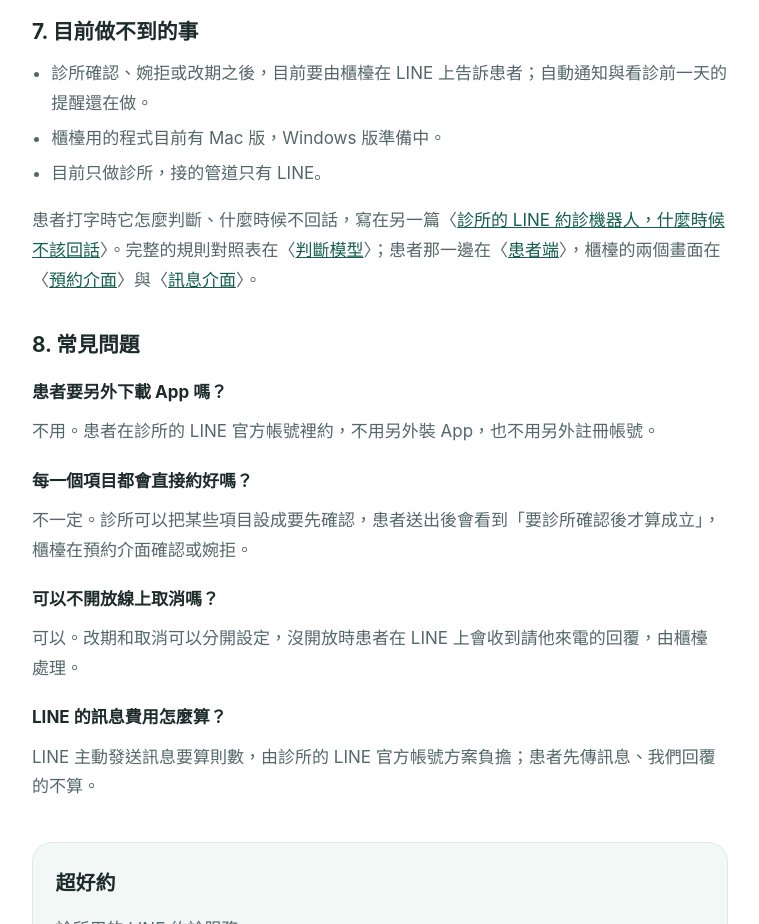
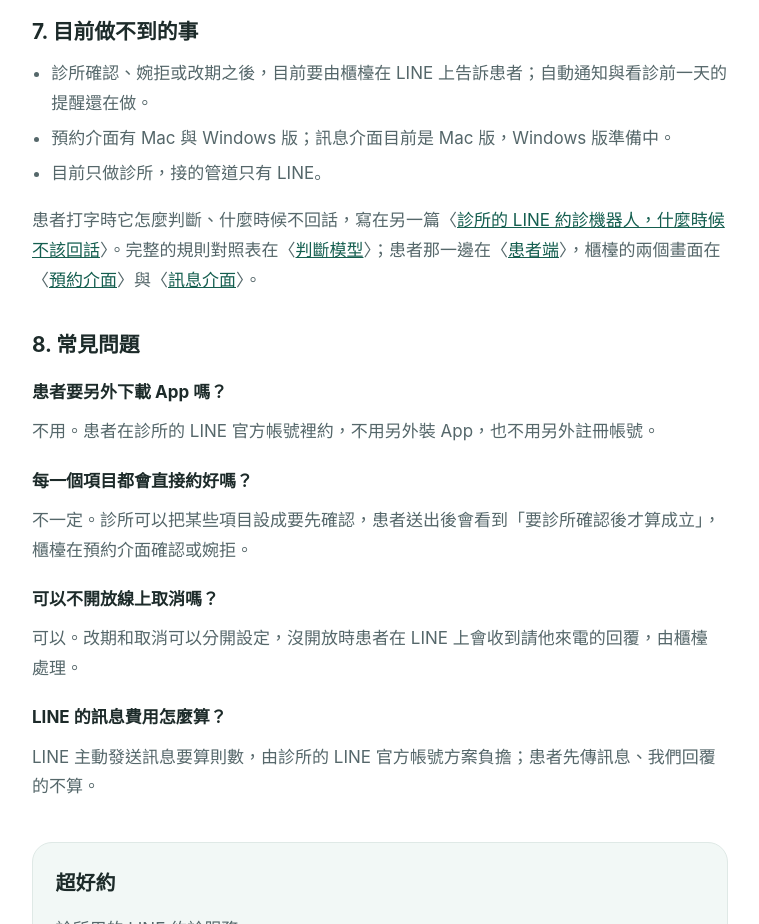
Before and after one commit to sona-orbit/chaohaoyue, a plain HTML site: page blog/clinic-line-official-account-online-booking/index.html in a window 1280 px wide. Shown: the part 3140-4064 px from the top of the page, without its empty margins (260-1019 px from the left). Drawn offline with Linux system fonts and the light colour scheme.

Commit message:
Article: Windows availability matches the site
Co-Authored-By: Claude Opus 5.5 <noreply@anthropic.com>

```diff
--- a/blog/clinic-line-official-account-online-booking/index.html
+++ b/blog/clinic-line-official-account-online-booking/index.html
@@ -96,7 +96,7 @@
 <section id="part-7"><h2>7. 目前做不到的事</h2>
 <ul>
 <li>診所確認、婉拒或改期之後，目前要由櫃檯在 LINE 上告訴患者；自動通知與看診前一天的提醒還在做。</li>
-<li>櫃檯用的程式目前有 Mac 版，Windows 版準備中。</li>
+<li>預約介面有 Mac 與 Windows 版；訊息介面目前是 Mac 版，Windows 版準備中。</li>
 <li>目前只做診所，接的管道只有 LINE。</li>
 </ul>
 <p>患者打字時它怎麼判斷、什麼時候不回話，寫在另一篇〈<a href="/chaohaoyue/blog/when-a-clinic-line-bot-should-not-reply/">診所的 LINE 約診機器人，什麼時候不該回話</a>〉。完整的規則對照表在〈<a href="/chaohaoyue/model/">判斷模型</a>〉；患者那一邊在〈<a href="/chaohaoyue/patients/">患者端</a>〉，櫃檯的兩個畫面在〈<a href="/chaohaoyue/booking/">預約介面</a>〉與〈<a href="/chaohaoyue/messages/">訊息介面</a>〉。</p>
```
